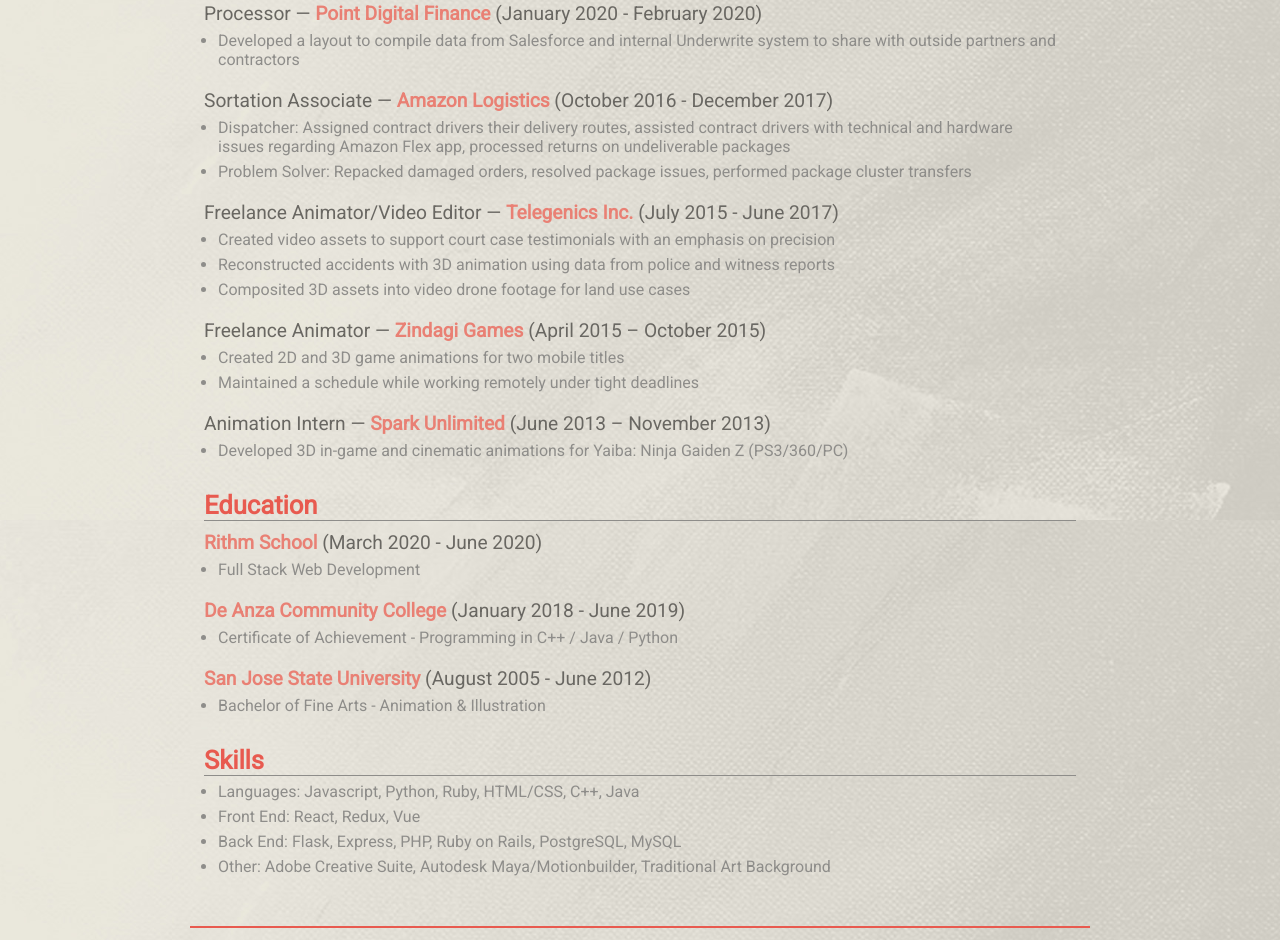
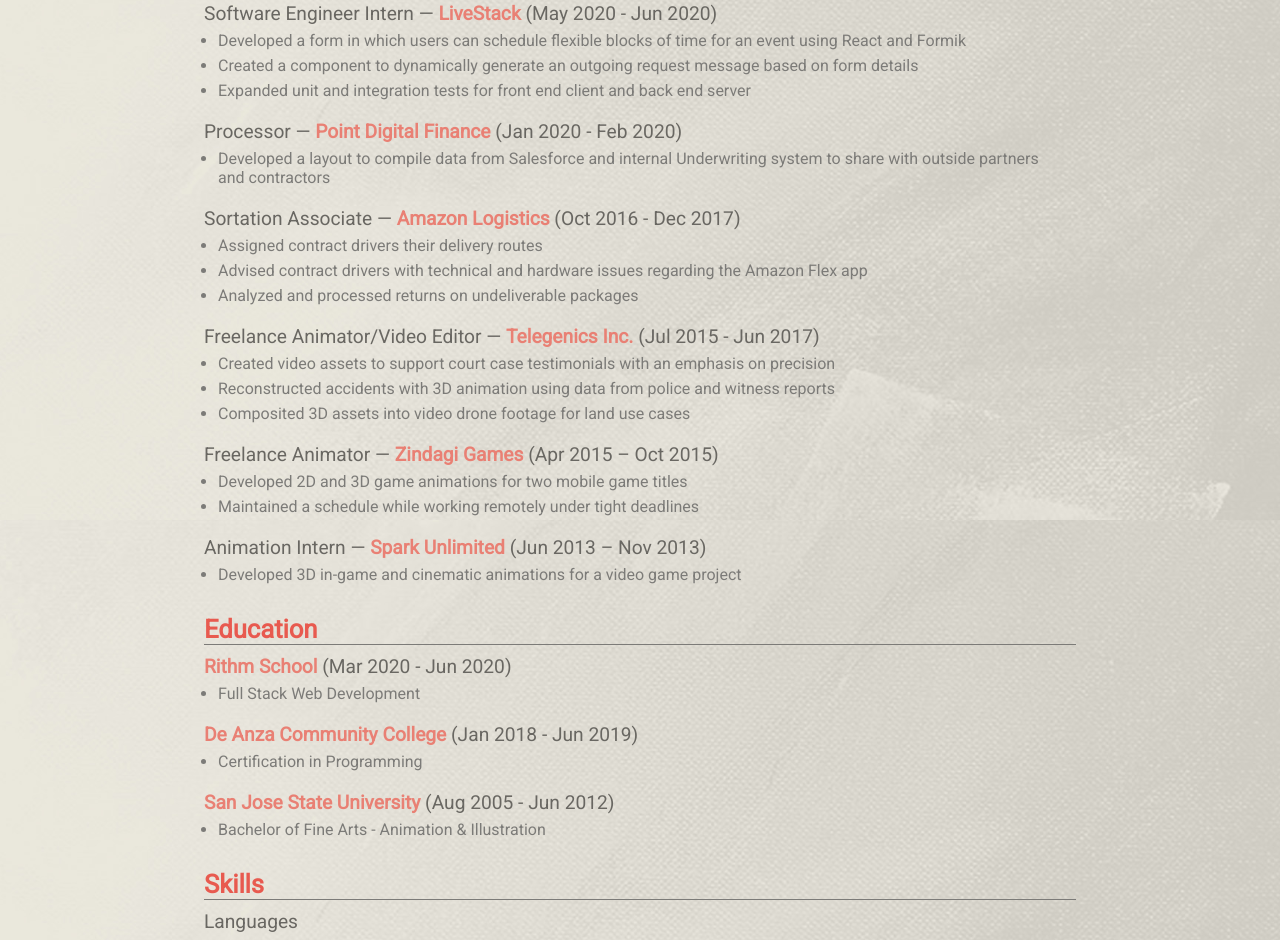
Before and after one commit to terchiem/homepage, a React (Create React App) app: page /resume in a window 1280 px wide. Shown: the part 280-1220 px from the top of the page. Built offline with nearby package versions, Linux system fonts and the light colour scheme.

Commit message:
updated resume

```diff
--- a/src/components/Resume.js
+++ b/src/components/Resume.js
@@ -23,11 +23,18 @@
     </div>
   ))
 
-  const skillItems = skillList.map((skill, i) => <li key={i}>{skill}</li>)
+  const skillItems = skillList.map((skill, i) => {
+    return (
+      <div className="resume-item" key={i}>
+        <h4>{skill.category}</h4>
+        <p>{skill.description}</p>
+      </div>
+    )
+  });
 
   return (
     <div className="resume">
-      <a href="https://drive.google.com/open?id=1E3Jb8JngyI7Uz_Fe8kzxDFatY_yjz4Ai">
+      <a href="https://drive.google.com/open?id=1_1cX7CPDvG34-GuEa3QYK-MHC04NzufH">
         <div className="download">
           Download Resume as PDF
         </div>
@@ -46,9 +53,7 @@
       <section>
         <div>
           <h3>Skills</h3>
-          <ul>
-            {skillItems}
-          </ul>
+          {skillItems}
         </div>
       </section>
     </div>
--- a/src/page-resources/resume-list.js
+++ b/src/page-resources/resume-list.js
@@ -1,25 +1,36 @@
 export const workList = [
+  {
+    company: 'LiveStack',
+    role: 'Software Engineer Intern',
+    date: 'May 2020 - Jun 2020',
+    description: [
+      'Developed a form in which users can schedule flexible blocks of time for an event using React and Formik',
+      'Created a component to dynamically generate an outgoing request message based on form details',
+      'Expanded unit and integration tests for front end client and back end server'
+    ]
+  },
   {
     company: 'Point Digital Finance',
     role: 'Processor',
-    date: 'January 2020 - February 2020',
+    date: 'Jan 2020 - Feb 2020',
     description: [
-      'Developed a layout to compile data from Salesforce and internal Underwrite system to share with outside partners and contractors'
+      'Developed a layout to compile data from Salesforce and internal Underwriting system to share with outside partners and contractors'
     ]
   },
   {
     company: 'Amazon Logistics',
     role: 'Sortation Associate',
-    date: 'October 2016 - December 2017',
+    date: 'Oct 2016 - Dec 2017',
     description: [
-      'Dispatcher: Assigned contract drivers their delivery routes, assisted contract drivers with technical and hardware issues regarding Amazon Flex app, processed returns on undeliverable packages',
-      'Problem Solver: Repacked damaged orders, resolved package issues, performed package cluster transfers'
+      'Assigned contract drivers their delivery routes',
+      'Advised contract drivers with technical and hardware issues regarding the Amazon Flex app',
+      'Analyzed and processed returns on undeliverable packages'
     ]
   },
   {
     company: 'Telegenics Inc.',
     role: 'Freelance Animator/Video Editor',
-    date: 'July 2015 - June 2017',
+    date: 'Jul 2015 - Jun 2017',
     description: [
       'Created video assets to support court case testimonials with an emphasis on precision',
       'Reconstructed accidents with 3D animation using data from police and witness reports',
@@ -29,18 +40,18 @@
   {
     company: 'Zindagi Games',
     role: 'Freelance Animator',
-    date: 'April 2015 – October 2015',
+    date: 'Apr 2015 – Oct 2015',
     description: [
-      'Created 2D and 3D game animations for two mobile titles',
+      'Developed 2D and 3D game animations for two mobile game titles',
       'Maintained a schedule while working remotely under tight deadlines'
     ]
   },
   {
     company: 'Spark Unlimited',
     role: 'Animation Intern',
-    date: 'June 2013 – November 2013',
+    date: 'Jun 2013 – Nov 2013',
     description: [
-      'Developed 3D in-game and cinematic animations for Yaiba: Ninja Gaiden Z (PS3/360/PC)'
+      'Developed 3D in-game and cinematic animations for a video game project'
     ]
   }
 ]
@@ -48,24 +59,32 @@
 export const educationList = [
   {
     name: 'Rithm School',
-    date: 'March 2020 - June 2020',
+    date: 'Mar 2020 - Jun 2020',
     description: 'Full Stack Web Development'
   },
   {
     name: 'De Anza Community College',
-    date: 'January 2018 - June 2019',
-    description: 'Certificate of Achievement - Programming in C++ / Java / Python'
+    date: 'Jan 2018 - Jun 2019',
+    description: 'Certification in Programming'
   },
   {
     name: 'San Jose State University',
-    date: 'August 2005 - June 2012',
+    date: 'Aug 2005 - Jun 2012',
     description: 'Bachelor of Fine Arts - Animation & Illustration'
   }
 ]
 
 export const skillList = [
-  'Languages: Javascript, Python, Ruby, HTML/CSS, C++, Java',
-  'Front End: React, Redux, Vue',
-  'Back End: Flask, Express, PHP, Ruby on Rails, PostgreSQL, MySQL',
-  'Other: Adobe Creative Suite, Autodesk Maya/Motionbuilder, Traditional Art Background',
+  {
+    category: 'Languages',
+    description: 'Javascript, Python, CSS, HTML, SQL, PHP'
+  },
+  {
+    category: 'Tools & Frameworks',
+    description: 'React, Redux, Node.js, Express, Flask, PostgreSQL, MySQL'
+  },
+  {
+    category: 'Design & Animation',
+    description: 'Photooshop, After Effects, Premiere, Maya, MotionBuilder'
+  }
 ]
--- a/src/styles/index.css
+++ b/src/styles/index.css
@@ -3,7 +3,7 @@
   --red-secondary: #e98074;
   --black: #696762;
   --light-gray: #a5a39e;
-  --gray: #8e8d8a;
+  --gray: #7c7b78;
   --tan: #eae7dc;
   --tan-dark: #d8c3a5;
   --default-width: 900px;
```
